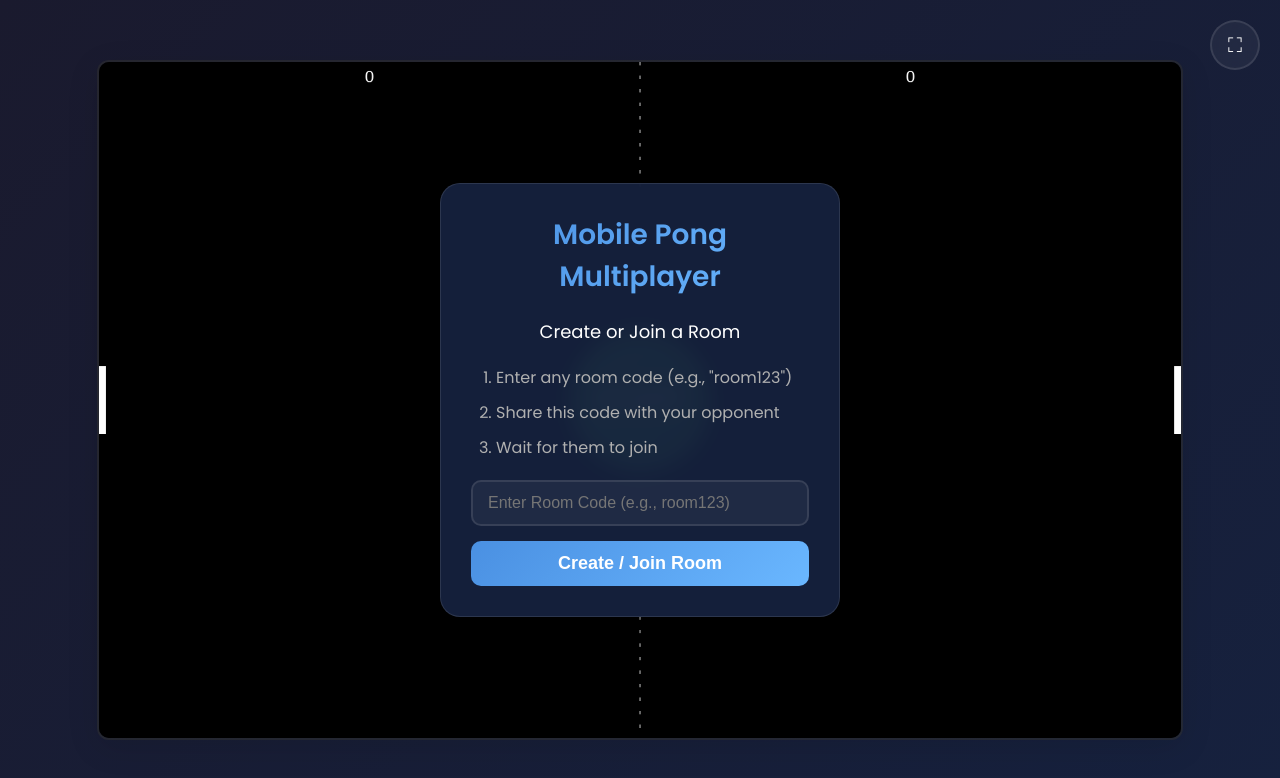
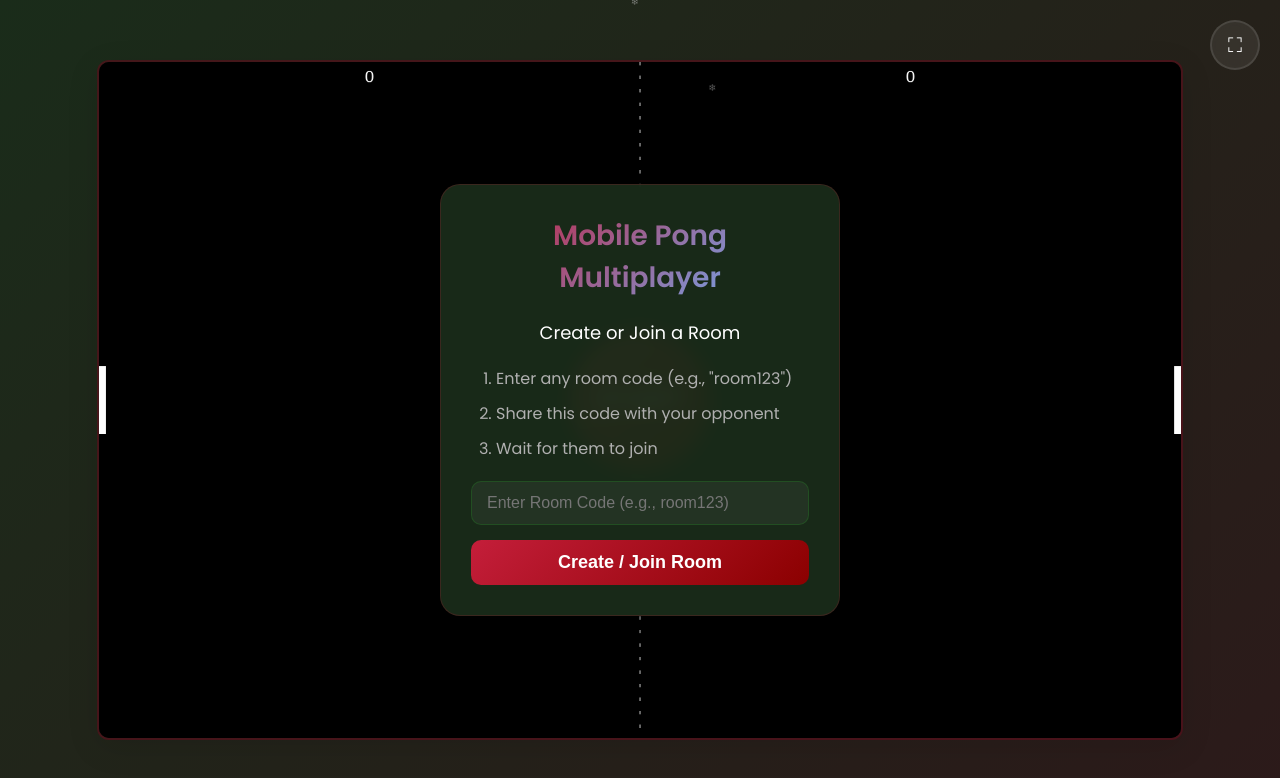
Before and after one commit to ramy7777/pong-speed-increase, a website: page index.html in a window 1280 px wide. Drawn offline with Linux system fonts and the light colour scheme.

Commit message:
Added Christmas theme: snow animation, festive colors, and Jingle Bells melody

```diff
--- a/audio.js
+++ b/audio.js
@@ -5,6 +5,11 @@ class AudioManager {
         this.masterGain = this.audioContext.createGain();
         this.masterGain.connect(this.audioContext.destination);
         this.masterGain.gain.value = 0.5; // Set master volume to 50%
+
+        // Add background music flag
+        this.isPlayingMusic = false;
+        this.currentNoteIndex = 0;
+        this.musicInterval = null;
     }
 
     playStartSound() {
@@ -131,7 +136,106 @@ class AudioManager {
         oscillator1.stop(this.audioContext.currentTime + 0.5);
         oscillator2.stop(this.audioContext.currentTime + 0.5);
     }
+
+    playChristmasMelody() {
+        if (this.isPlayingMusic) return;
+
+        // Jingle Bells melody (full first verse)
+        const notes = [
+            // Jingle Bells, Jingle Bells
+            { freq: 349.23, duration: 300 }, // F
+            { freq: 349.23, duration: 300 }, // F
+            { freq: 349.23, duration: 600 }, // F
+            { freq: 349.23, duration: 300 }, // F
+            { freq: 349.23, duration: 300 }, // F
+            { freq: 349.23, duration: 600 }, // F
+
+            // Jingle all the way
+            { freq: 349.23, duration: 300 }, // F
+            { freq: 392.00, duration: 300 }, // G
+            { freq: 293.66, duration: 300 }, // D
+            { freq: 329.63, duration: 300 }, // E
+            { freq: 349.23, duration: 900 }, // F
+
+            // Short pause
+            { freq: 0, duration: 300 },
+
+            // Oh what fun it
+            { freq: 392.00, duration: 300 }, // G
+            { freq: 392.00, duration: 300 }, // G
+            { freq: 392.00, duration: 450 }, // G
+            { freq: 392.00, duration: 150 }, // G
+
+            // is to ride
+            { freq: 392.00, duration: 300 }, // G
+            { freq: 349.23, duration: 300 }, // F
+            { freq: 349.23, duration: 300 }, // F
+
+            // in a one-horse
+            { freq: 349.23, duration: 300 }, // F
+            { freq: 349.23, duration: 300 }, // F
+            { freq: 329.63, duration: 300 }, // E
+            { freq: 329.63, duration: 300 }, // E
+
+            // open sleigh
+            { freq: 392.00, duration: 300 }, // G
+            { freq: 440.00, duration: 300 }, // A
+            { freq: 349.23, duration: 600 }, // F
+
+            // Short pause before loop
+            { freq: 0, duration: 600 }
+        ];
+
+        this.isPlayingMusic = true;
+        this.currentNoteIndex = 0;
+
+        const playNote = () => {
+            if (!this.isPlayingMusic) {
+                return;
+            }
+
+            if (this.currentNoteIndex >= notes.length) {
+                this.currentNoteIndex = 0; // Loop the melody
+            }
+
+            const note = notes[this.currentNoteIndex];
+
+            if (note.freq > 0) { // Only create oscillator if it's not a pause
+                const oscillator = this.audioContext.createOscillator();
+                const gainNode = this.audioContext.createGain();
+
+                oscillator.connect(gainNode);
+                gainNode.connect(this.masterGain);
+
+                oscillator.type = 'sine';
+                oscillator.frequency.setValueAtTime(note.freq, this.audioContext.currentTime);
+
+                gainNode.gain.setValueAtTime(0.2, this.audioContext.currentTime); // Reduced volume
+                gainNode.gain.exponentialRampToValueAtTime(0.01, this.audioContext.currentTime + (note.duration / 1000));
+
+                oscillator.start();
+                oscillator.stop(this.audioContext.currentTime + (note.duration / 1000));
+            }
+
+            this.currentNoteIndex++;
+            setTimeout(playNote, note.duration);
+        };
+
+        playNote();
+    }
+
+    stopChristmasMelody() {
+        this.isPlayingMusic = false;
+    }
 }
 
 // Create and export a single instance
 window.audioManager = new AudioManager();
+
+// Start playing the Christmas melody when the page loads
+document.addEventListener('DOMContentLoaded', () => {
+    // Wait a bit before starting the melody
+    setTimeout(() => {
+        window.audioManager.playChristmasMelody();
+    }, 1000);
+});
--- a/index.html
+++ b/index.html
@@ -8,10 +8,10 @@
         @import url('https://fonts.googleapis.com/css2?family=Poppins:wght@400;600&display=swap');
 
         :root {
-            --primary-color: #4A90E2;
-            --accent-color: #FF5E5E;
-            --background: linear-gradient(135deg, #1a1a2e 0%, #16213E 100%);
-            --surface: rgba(255, 255, 255, 0.05);
+            --primary-color: #C41E3A;  /* Christmas Red */
+            --accent-color: #228B22;   /* Forest Green */
+            --background: linear-gradient(135deg, #1a2c1a 0%, #2c1a1a 100%);  /* Subtle Christmas gradient */
+            --surface: rgba(255, 255, 255, 0.08);
             --text: #FFFFFF;
         }
 
@@ -36,7 +36,7 @@
         }
 
         canvas {
-            border: 2px solid rgba(255, 255, 255, 0.1);
+            border: 2px solid rgba(194, 30, 58, 0.3);  /* Christmas red border */
             background-color: rgba(0, 0, 0, 0.5);
             max-width: 98vw;
             max-height: 85vh;
@@ -86,7 +86,7 @@
             width: 80px;
             height: 80px;
             background: var(--surface);
-            border: 2px solid rgba(255, 255, 255, 0.1);
+            border: 2px solid rgba(34, 139, 34, 0.3);  /* Forest green border */
             border-radius: 50%;
             touch-action: none;
             display: flex;
@@ -108,7 +108,7 @@
         .boost-btn {
             width: 70px;
             height: 70px;
-            background: linear-gradient(135deg, var(--accent-color) 0%, #FF8F8F 100%);
+            background: linear-gradient(135deg, #C41E3A 0%, #228B22 100%);
             border: none;
             border-radius: 50%;
             color: white;
@@ -148,7 +148,7 @@
             height: 140px;
             font-size: 28px;
             font-weight: 600;
-            background: linear-gradient(135deg, #4CAF50 0%, #45A049 100%);
+            background: linear-gradient(135deg, #C41E3A 0%, #8B0000 100%);  /* Christmas red gradient */
             border: none;
             box-shadow: 0 8px 32px rgba(76, 175, 80, 0.3);
             z-index: 100;
@@ -174,7 +174,7 @@
             top: 50%;
             left: 50%;
             transform: translate(-50%, -50%);
-            background: rgba(22, 33, 62, 0.95);
+            background: rgba(26, 44, 26, 0.95);  /* Darker forest green background */
             padding: 30px;
             border-radius: 20px;
             text-align: center;
@@ -182,7 +182,7 @@
             z-index: 1000;
             backdrop-filter: blur(10px);
             box-shadow: 0 8px 32px rgba(0, 0, 0, 0.2);
-            border: 1px solid rgba(255, 255, 255, 0.1);
+            border: 1px solid rgba(194, 30, 58, 0.2);  /* Christmas red border */
             max-width: 90%;
             width: 400px;
         }
@@ -217,7 +217,7 @@
             padding: 12px 15px;
             font-size: 16px;
             background: rgba(255, 255, 255, 0.05);
-            border: 2px solid rgba(255, 255, 255, 0.1);
+            border: 1px solid rgba(34, 139, 34, 0.3);  /* Forest green border */
             color: white;
             border-radius: 10px;
             margin-bottom: 15px;
@@ -235,7 +235,7 @@
             padding: 12px 20px;
             font-size: 18px;
             font-weight: 600;
-            background: linear-gradient(135deg, var(--primary-color) 0%, #6AB7FF 100%);
+            background: linear-gradient(135deg, #C41E3A 0%, #8B0000 100%);  /* Christmas red gradient */
             border: none;
             color: white;
             border-radius: 10px;
@@ -276,9 +276,30 @@
             border: 2px solid rgba(255, 255, 255, 0.1);
             z-index: 100;
         }
+
+        .snowflake {
+            position: fixed;
+            color: #fff;
+            font-size: 0.6em;
+            font-family: Arial;
+            text-shadow: 0 0 1px #000;
+            user-select: none;
+            z-index: 1;
+            pointer-events: none;
+        }
+
+        @keyframes snowfall {
+            0% {
+                transform: translateY(-100vh) translateX(0);
+            }
+            100% {
+                transform: translateY(100vh) translateX(50px);
+            }
+        }
     </style>
 </head>
 <body>
+    <div id="snowContainer"></div>
     <div id="roomInterface">
         <h2>Mobile Pong Multiplayer</h2>
         <p>Create or Join a Room</p>
@@ -318,5 +339,23 @@
     </div>
     <script src="audio.js"></script>
     <script src="game.js"></script>
+    <script>
+        function createSnowflakes() {
+            const snowContainer = document.getElementById('snowContainer');
+            const numberOfSnowflakes = 30;
+
+            for (let i = 0; i < numberOfSnowflakes; i++) {
+                const snowflake = document.createElement('div');
+                snowflake.className = 'snowflake';
+                snowflake.innerHTML = '❄';
+                snowflake.style.left = Math.random() * 100 + 'vw';
+                snowflake.style.opacity = Math.random() * 0.7 + 0.3;
+                snowflake.style.animation = `snowfall ${Math.random() * 5 + 8}s linear infinite`;
+                snowflake.style.animationDelay = Math.random() * 5 + 's';
+                snowContainer.appendChild(snowflake);
+            }
+        }
+        createSnowflakes();
+    </script>
 </body>
 </html>
```
